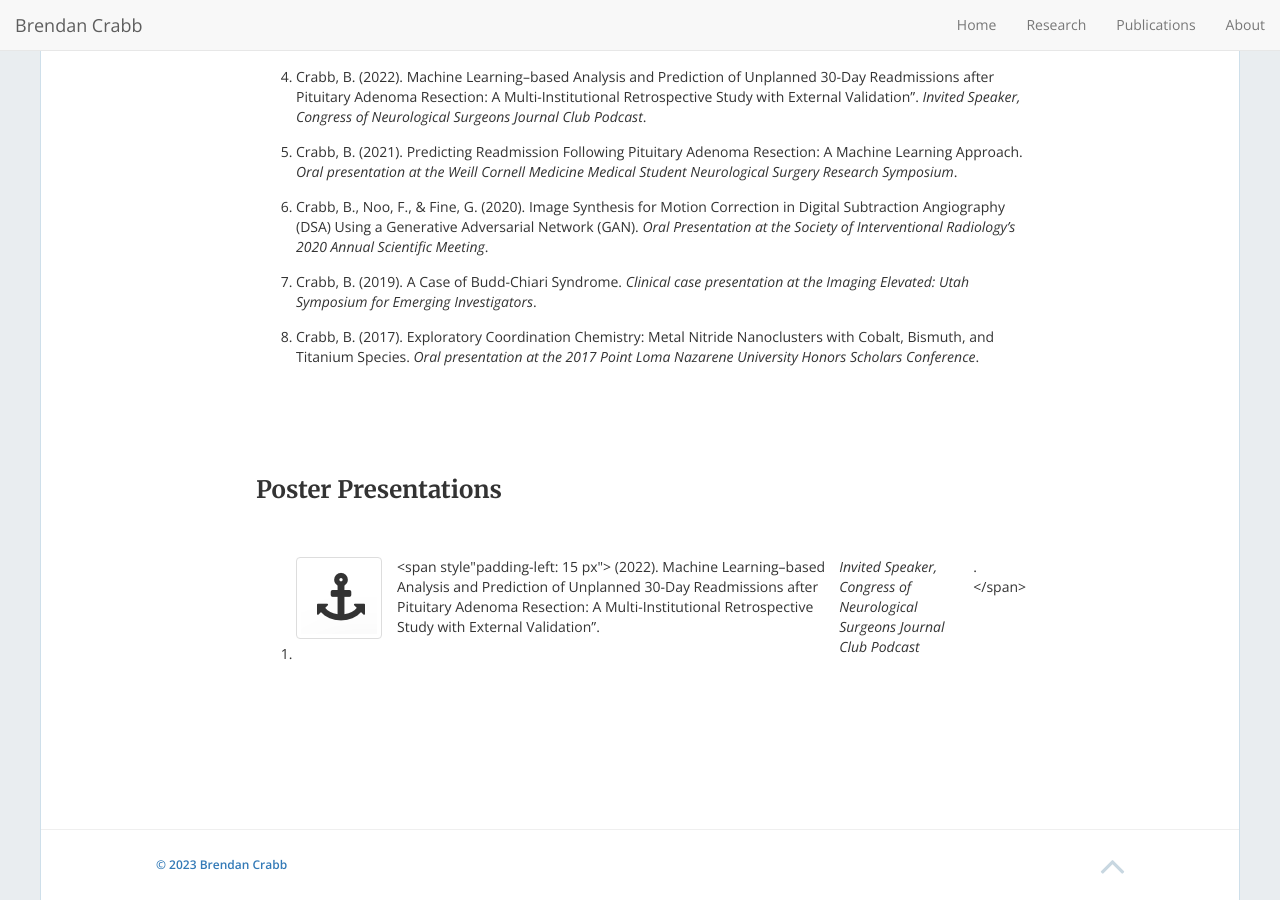
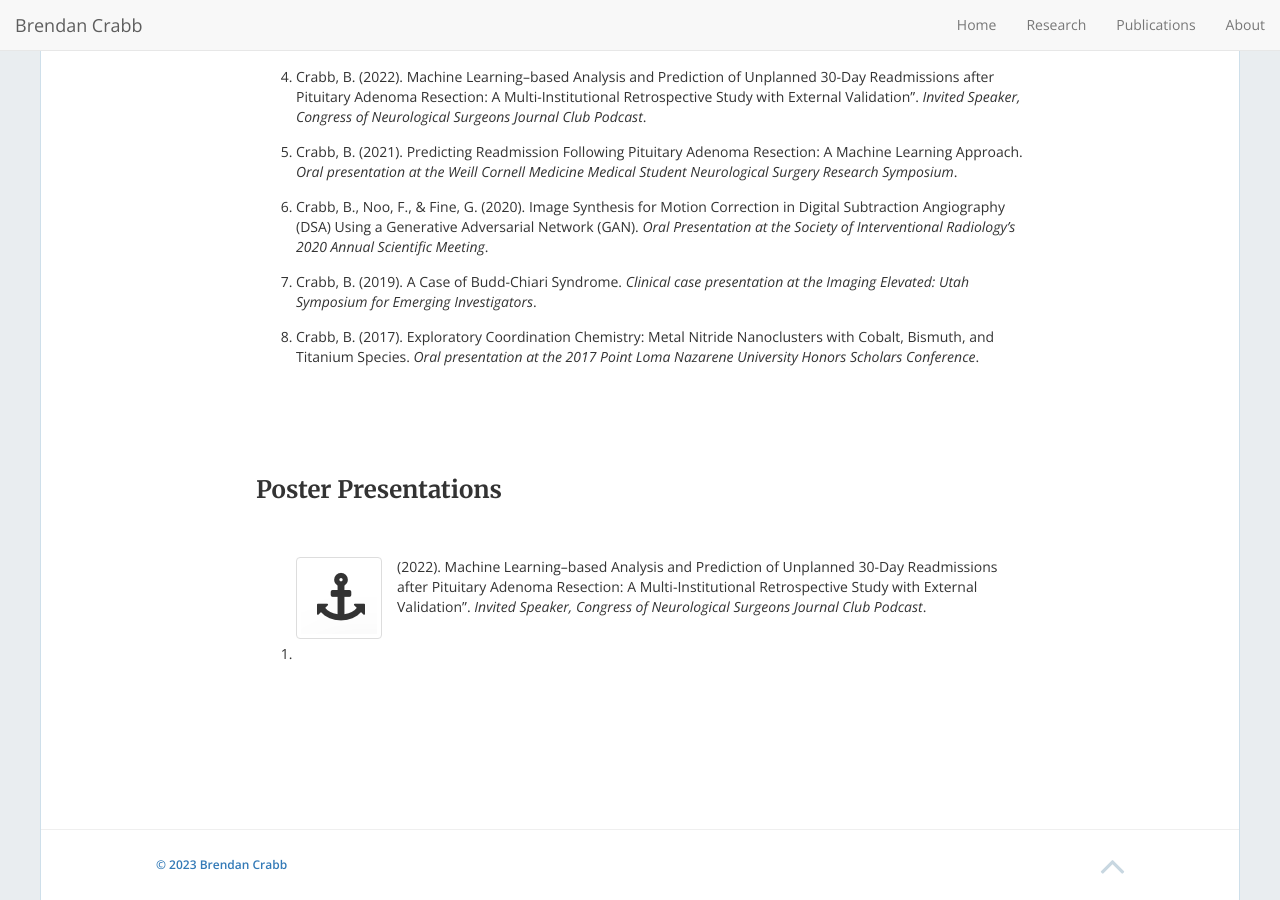
Before and after one commit to btcrabb/portfolio, a Jekyll site: the page built from docs/publications.md, in a window 1280 px wide and 900 px high, scrolled down 1449 px. Built offline with Jekyll 4.4.1, drawn with Linux system fonts in a browser that asks for light colours; nearby versions of some CDN libraries.

Commit message:
Update posters.html

```diff
--- a/docs/_includes/posters.html
+++ b/docs/_includes/posters.html
@@ -166,7 +166,7 @@
            <a href="/portfolio/img/logo.png" title="View Poster" target>
             <img class="thumbnail" src="/portfolio/img/logo.png">
            </a>
-           <span style"padding-left: 15 px">
+           <span style="padding-left: 15 px">
                {{ formatted_author_list | split: ";" | array_to_sentence_string: "&"}} ({{citation.Year}}). {{ title_link }}. <em>{{citation.Publication}}</em>.
            </span>
         </div>
```
